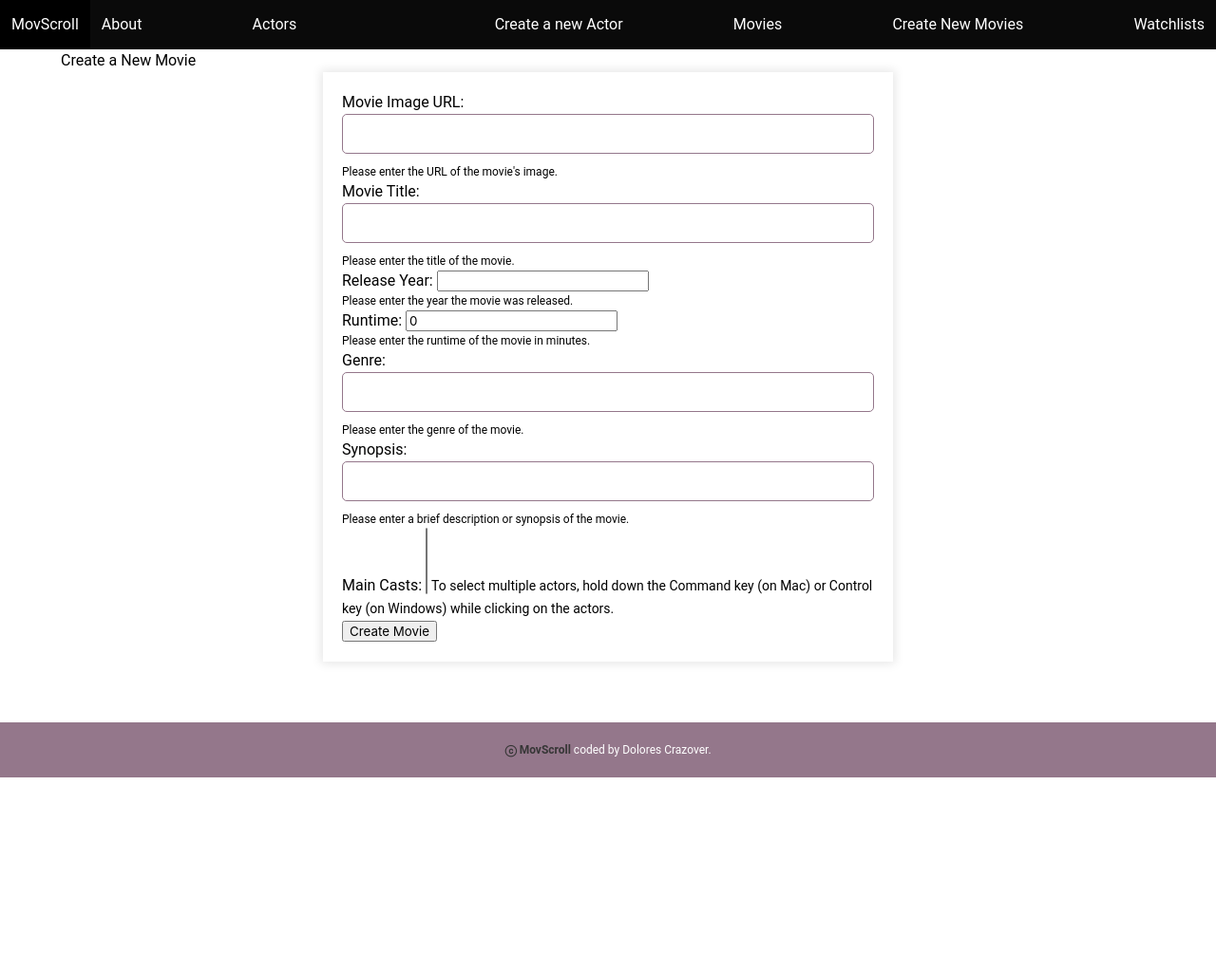
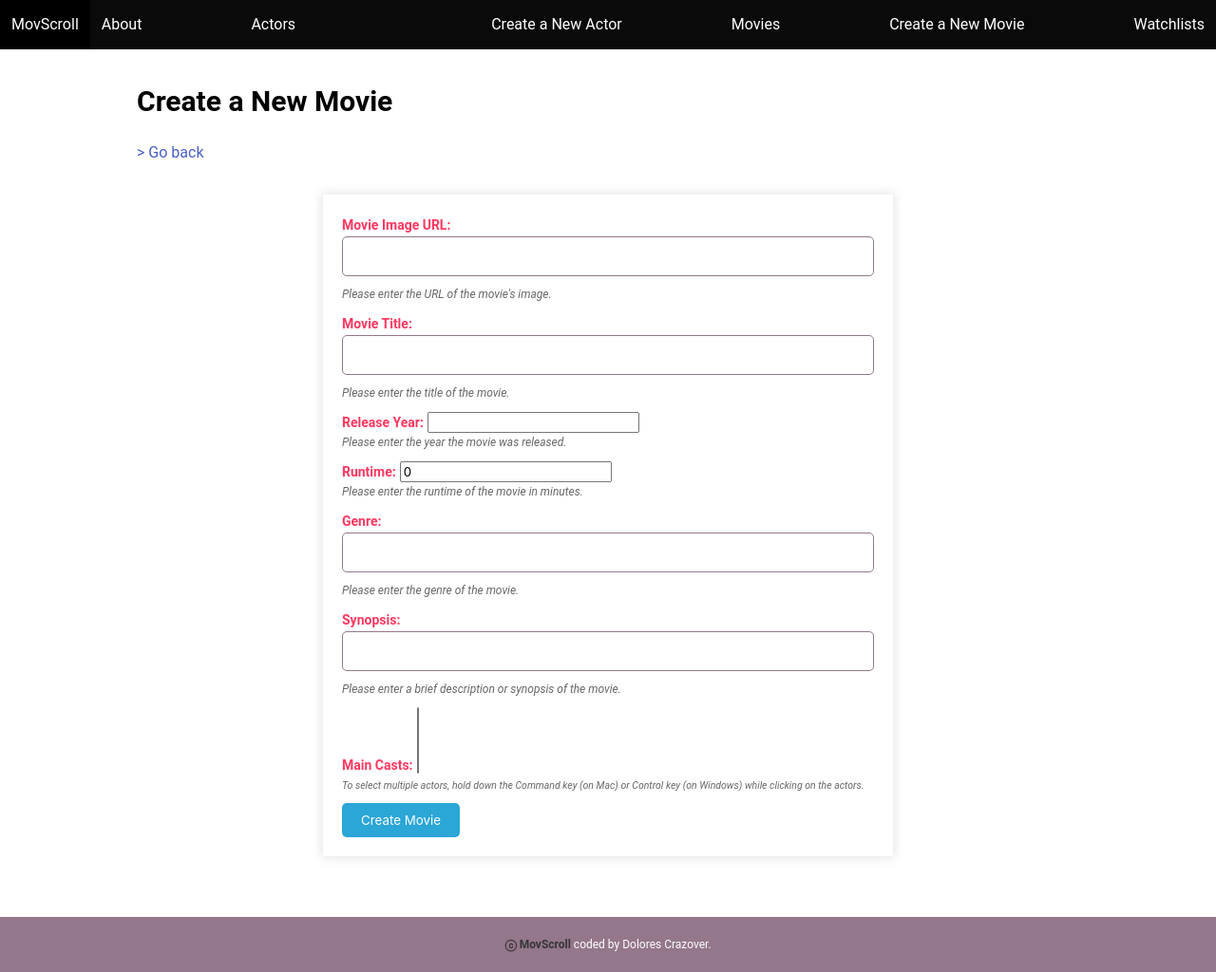
Before and after one commit to DoloresCode/MovScroll, a Django app: page /movie/new/ in a window 1280 px wide. Shown: the whole page at 95% size. Before the commit the page ends 819 px from the top, so only its background shows below. Run offline with Django 4.2, Linux system fonts and the light colour scheme; data that the repository does not hold is empty.

Commit message:
add create movie button in movies page and styling of the create new movie page done

```diff
--- a/main_app/static/styles/main.css
+++ b/main_app/static/styles/main.css
@@ -77,6 +77,26 @@ p {
 
 .button.is-danger {
 margin-top: 1rem;
+}
+
+.btn-primary {
+  background-color: rgb(42, 166, 215);
+  color: #ffffff;
+  border: none;
+  padding: 10px 20px;
+  text-align: center;
+  text-decoration: none;
+  display: inline-block;
+  font-size: 16px;
+  margin: 4px 2px;
+  cursor: pointer;
+  transition-duration: 0.4s;
+  border-radius: 5px; /* Added based on your form input styling */
+}
+
+.btn-primary:hover {
+  background-color: #94778b;
+  color: #ffffff;
 }
 
 /* Create actor Page */
@@ -405,7 +425,6 @@ img {
 }
 
 
-
 /* Update Page */
 
 /*Like homepage so take the css*/
@@ -557,3 +576,40 @@ button[type="button"] {
 button[type="button"]:hover {
   background-color: #94778b;
 }
+
+/* Create a New Movie Page */
+
+.title-create-movie {
+  color: #000;
+  font-size: 30px;
+  font-weight: bold;
+  margin-bottom: 20px;
+  margin-left: 5rem;
+  margin-top: 2rem;
+}
+
+/* form label {
+  font-weight: bold;
+  display: block;
+  margin-bottom: 5px;
+} */
+
+form p {
+  color: #666;
+  font-size: 12px;
+  margin-bottom: 10px;
+  font-style: italic;
+}
+
+.actor-select-sub-text {
+  color: #666;
+  font-size: 12px;
+  margin-bottom: 10px;
+  font-style: italic;
+}
+
+.form-group label {
+  color:#ff3860;
+  font-weight: bold;
+  font-size: 14px;
+}
--- a/main_app/templates/actor_create.html
+++ b/main_app/templates/actor_create.html
@@ -1,4 +1,7 @@
 {% extends 'base.html' %}
+
+{% block title %}Actor Create{% endblock %}
+
 {% block content %}
 <h1 class="title-create-actor">Add an Actor</h1>
 
--- a/main_app/templates/actor_detail.html
+++ b/main_app/templates/actor_detail.html
@@ -1,4 +1,8 @@
-{% extends 'base.html' %} {% block content %}
+{% extends 'base.html' %}
+
+{% block title %}Actor Detail{% endblock %}
+
+{% block content %}
 <div class="detail__img">
   <img src="{{actor.img}}" alt="{{actor.name}}" />
 </div>
--- a/main_app/templates/actor_update.html
+++ b/main_app/templates/actor_update.html
@@ -1,4 +1,7 @@
 {% extends 'base.html' %}
+
+{% block title %}Update Actor{% endblock %}
+
 {% block content %}
 <div class="update-page-container">
   <h1 class="title pt-5">Update {{actor.name}}</h1>
--- a/main_app/templates/base.html
+++ b/main_app/templates/base.html
@@ -47,14 +47,14 @@
       </div>
       <div class="navbar-menu navbar-end">
         <a class="navbar-item" href="{% url 'actor_create' %}"
-          >Create a new Actor</a
+          >Create a New Actor</a
         >
       </div>
       <div class="navbar-menu navbar-end">
         <a class="navbar-item" href="/movies">Movies</a>
       </div>
       <div class="navbar-menu navbar-end">
-        <a class="navbar-item" href="{% url 'movie_create_general' %}">Create New Movies</a>
+        <a class="navbar-item" href="{% url 'movie_create_general' %}">Create a New Movie</a>
       </div>
       <div class="navbar-menu navbar-end">
         <a class="navbar-item" href="{% url 'watchlist_list' %}"
--- a/main_app/templates/movie_create_general.html
+++ b/main_app/templates/movie_create_general.html
@@ -3,7 +3,12 @@
 {% block title %}Create Movie{% endblock %}
 
 {% block content %}
-  <h1>Create a New Movie</h1>
+  <h1 class="title-create-movie">Create a New Movie</h1>
+
+  <div class="link-go-back-new">
+    <a href="{% url 'movie_list' %}">> Go back</a>
+    </div>
+
   <form method="POST">
     {% csrf_token %}
 
@@ -50,11 +55,13 @@
               <option value="{{ actor.id }}">{{ actor.name }}</option>
           {% endfor %}
       </select>
+      <div class="actor-select-sub-text">
       <small>To select multiple actors, hold down the Command key (on Mac) or Control key (on Windows) while clicking on the actors.</small>
+        </div>
     </div>
 
     <div class="form-group">
-      <button type="submit">Create Movie</button>
+        <input type="submit" value="Create Movie" />
     </div>
   </form>
 {% endblock %}
```
Also changed, not shown: movscroll_project/settings.py (+17 -17 lines).
